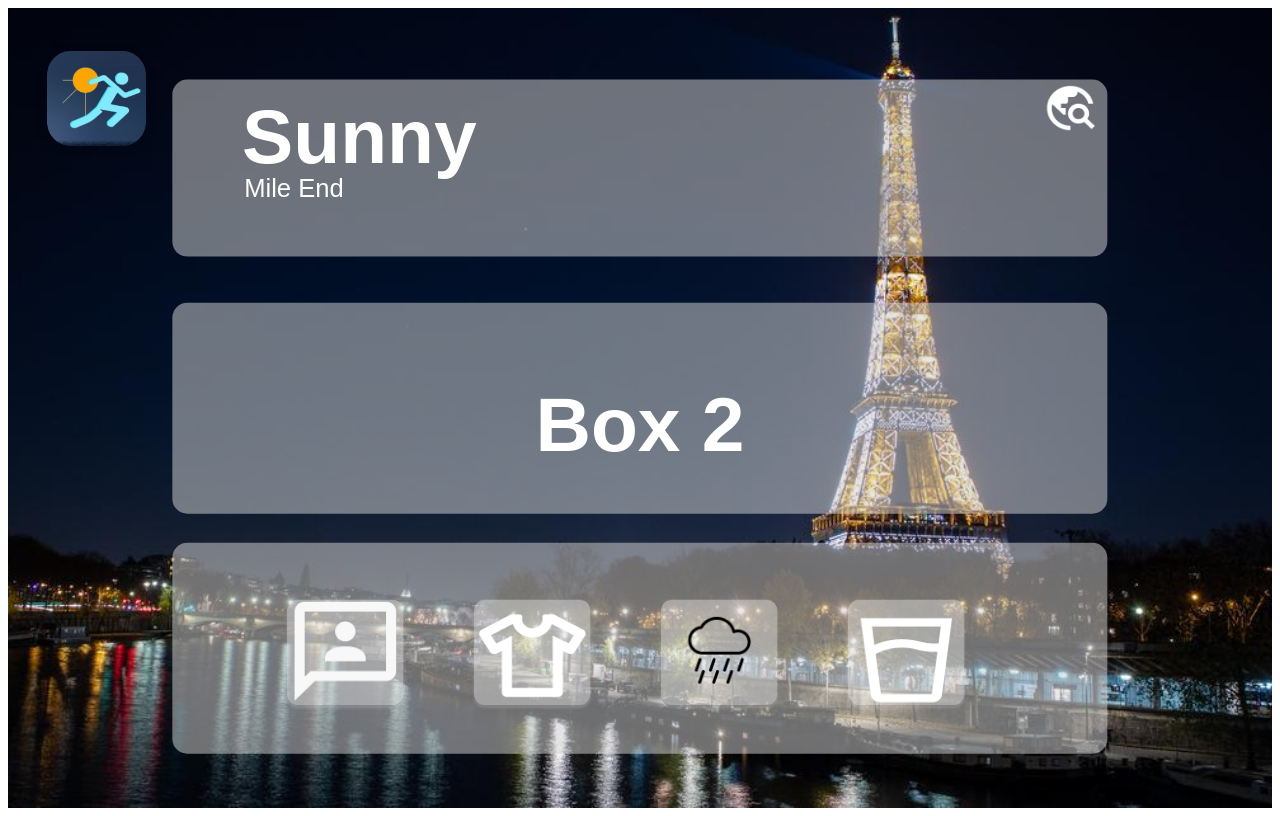
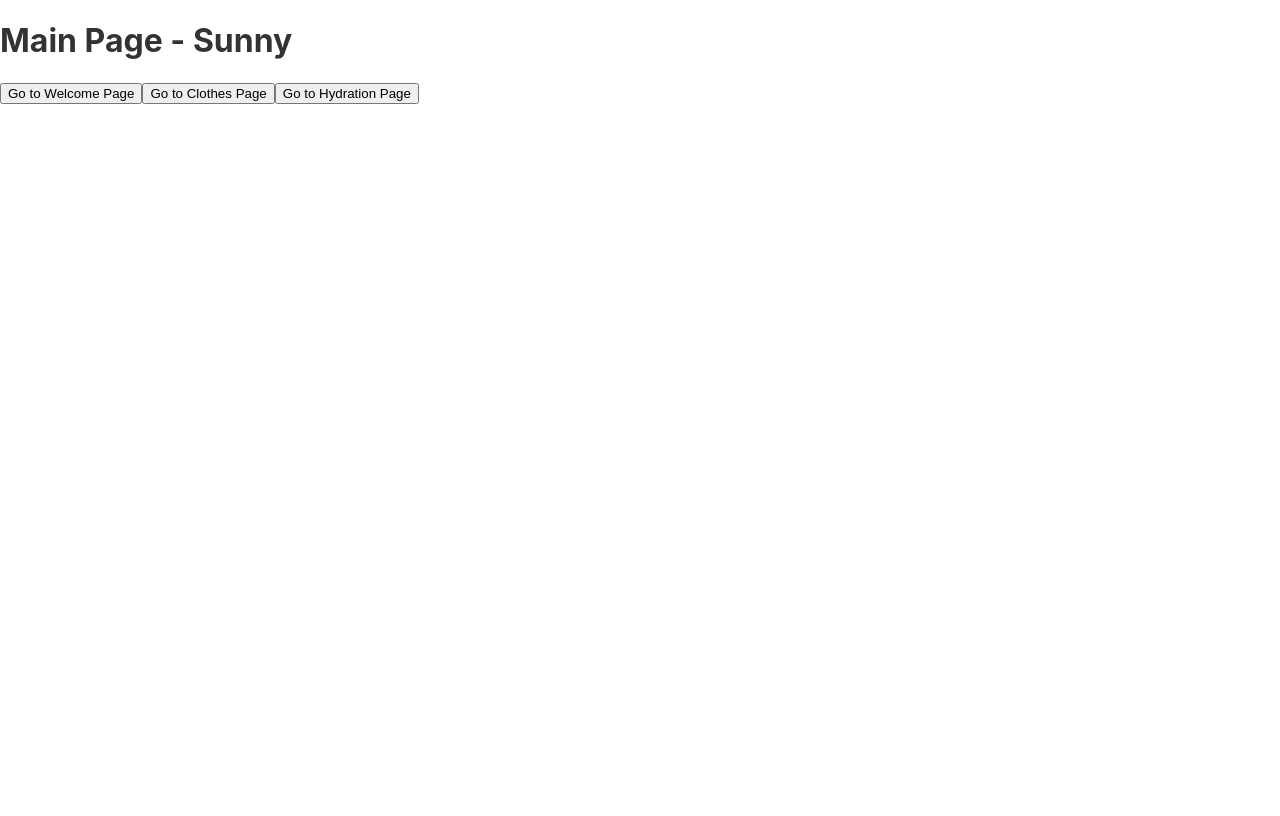
Before and after one commit to ainaJasmin/fitforecastapp, a React (Create React App) app: page /main in a window 1280 px wide. Built offline with nearby package versions, Linux system fonts and the light colour scheme.

Commit message:
jay's and tiago's up to 4.36pm

```diff
--- a/src/App.js
+++ b/src/App.js
@@ -17,6 +17,7 @@ import MainPageSunny from './MainPageSunny';
 import { BrowserRouter as Router, Routes, Route, Link } from 'react-router-dom';
 import ClothesPage from './Clothes';
 import WelcomePage from './WelcomePage';
+import HydrationPage from './HydrationPage';
 
 function App() {
     return (
@@ -26,6 +27,7 @@ function App() {
                 <Route path='welcome' element ={<WelcomePage />} />
                 <Route path="main" element={<MainPageSunny />} />
                 <Route path="clothes" element={<ClothesPage />} />
+                <Route path="hydration" element={<HydrationPage />} />
             </Routes>
         </Router>
     );
--- /dev/null
+++ b/src/HydrationPage.css
@@ -0,0 +1,77 @@
+/* HydrationPage.css */
+.background1 {
+    position: 100%;
+}
+
+.background-image {
+    position: absolute;
+    top: 0;
+    left: 0;
+    width: 100%;
+    height: 100%;
+    object-fit: cover;
+    z-index: -1; /* Ensure the background image stays behind the content */
+}
+
+.hydration-container {
+    position: relative; /* Ensure z-index works */
+    padding: 20px;
+    z-index: 1; /* Make sure content appears above the background image */
+}
+.hydration-container h1 {
+    color: black; /* Set title font color to black */
+}
+
+
+body {
+    font-family: Arial, sans-serif;
+    font-size: 16px;
+    color: #333;
+}
+
+.hydration-container {
+    padding: 20px;
+}
+
+.hydration-facts {
+    max-width: 800px;
+    margin: 0 auto;
+    background-color: #f0f0f0;
+    padding: 20px;
+    border-radius: 10px;
+    box-shadow: 0 4px 8px rgba(0, 0, 0, 0.1);
+}
+
+.hydration-facts h2 {
+    margin-top: 20px;
+}
+
+.hydration-facts p,
+.hydration-facts li {
+    line-height: 1.6;
+}
+
+.hydration-facts ul {
+    margin-top: 10px;
+}
+
+.glasswater-img {
+    cursor: pointer;
+    transition: transform 0.2s ease-in-out;
+}
+
+.glasswater-img:hover {
+    transform: scale(1.1);
+}
+
+@media screen and (max-width: 768px) {
+    .hydration-facts {
+        padding: 10px;
+    }
+}
+
+.logo {
+    position: absolute;
+    top: 200px; /* Adjust as needed */
+    left: 20px; /* Adjust as needed */
+}
--- /dev/null
+++ b/src/HydrationPage.jsx
@@ -0,0 +1,44 @@
+import React from 'react';
+import './HydrationPage.css';
+import Water from './water.jpg';
+import fitforecastLogoImg from './fitforecast logo.png'; // Import fitforecast logo image
+import { Link } from 'react-router-dom'; // Import Link component
+
+
+
+function HydrationPage() {
+    return (
+
+        <div className="background1">
+                <div>
+                {/* Use Link instead of <a> */}
+                <Link to="/main">
+                    <img src={fitforecastLogoImg} alt="Logo" className="logo" />
+                </Link>
+            </div>
+            <div className="hydration-container">
+                <h1>Stay Hydrated, Stay Healthy!</h1>
+                <div className="hydration-facts">
+                    <h2>Why Hydration is Important</h2>
+                    <p>Water is essential for various bodily functions, including regulating body temperature, transporting nutrients, and flushing out waste.</p>
+                    <h2>How Much Water Should You Drink?</h2>
+                    <p>The general recommendation is to drink about 8 glasses of water a day, which is around 2 liters or half a gallon. However, individual water needs may vary based on factors such as age, weight, activity level, and climate.</p>
+                    <h2>Tips for Staying Hydrated</h2>
+                    <ul>
+                        <li>Carry a reusable water bottle with you throughout the day.</li>
+                        <li>Drink water before, during, and after exercise.</li>
+                        <li>Set reminders to drink water if you tend to forget.</li>
+                        <li>Eat water-rich foods like fruits and vegetables.</li>
+                        <li>Limit intake of caffeinated and alcoholic beverages, as they can contribute to dehydration.</li>
+                    </ul>
+                    <h2>Signs of Dehydration</h2>
+                    <p>It's important to recognize the signs of dehydration, which may include dark urine, dry mouth, fatigue, dizziness, and headache. If you experience these symptoms, drink water immediately and seek medical attention if necessary.</p>
+                </div>
+            </div>
+            {/* Render background image */}
+            <img src={Water} alt="Water" className="background-image" />
+        </div>
+    );
+}
+
+export default HydrationPage;
--- a/src/MainPageSunny.jsx
+++ b/src/MainPageSunny.jsx
@@ -84,95 +84,110 @@
 // }
 
 // export default MainPageSunny;
+// import React, { useState, useEffect } from 'react';
+// import './MainPageSunny.css';
+// import MainPageNight from './MainPageNight'; // Import MainPageNight component
+// import eiffeltowerImg from './eiffeltower.jpg'; // Import eiffeltower image
+// import fitforecastLogoImg from './fitforecast logo.png'; // Import fitforecast logo image
+// import searchLogoImg from './search logo.png'; // Import search logo image
+// import rainImg from './rain.png'; // Import rain image
+// import tshirtlogoImg from './tshirtlogo.png'; // Import tshirtlogo image
+// import pfplogoImg from './pfplogo.png'; // Import pfplogo image
+// import glasswaterImg from './glasswater.png'; // Import glasswater image
+// import greyBoxesImg from './grey boxes2.png'; // Import grey boxes image
+// import { BrowserRouter as Router, Routes, Route, Link } from 'react-router-dom';
+// import WelcomePage from "./WelcomePage";
+// import { useNavigate } from 'react-router-dom';
 
-import React, { useState, useEffect } from 'react';
-//import './MainPageSunny.css';
-import './sunnyandnight.css'
-import MainPageNight from './MainPageNight'; // Import MainPageNight component
-import eiffeltowerImg from './eiffeltower.jpg'; // Import eiffeltower image
-import fitforecastLogoImg from './fitforecast logo.png'; // Import fitforecast logo image
-import searchLogoImg from './search logo.png'; // Import search logo image
-import rainImg from './rain.png'; // Import rain image
-import tshirtlogoImg from './tshirtlogo.png'; // Import tshirtlogo image
-import pfplogoImg from './pfplogo.png'; // Import pfplogo image
-import glasswaterImg from './glasswater.png'; // Import glasswater image
-import greyBoxesImg from './grey boxes2.png'; // Import grey boxes image
-import { BrowserRouter as Router, Routes, Route, Link } from 'react-router-dom';
-import WelcomePage from "./WelcomePage";
-import { useNavigate } from 'react-router-dom';
+// function MainPageSunny() {
+//     const navigate = useNavigate()
+//     const [isDayTime, setIsDayTime] = useState(true);
+
+//     useEffect(() => {
+//         const determineTimeOfDay = () => {
+//             const currentHour = new Date().getHours();
+//             // setIsDayTime(currentHour >= 6 && currentHour < 18); // Assume daytime between 6 AM and 6 PM
+//         };
+
+//         determineTimeOfDay(); // Determine time of day when component mounts
+
+//         const interval = setInterval(determineTimeOfDay, 60000); // Check every minute for time updates
+
+//         return () => clearInterval(interval); // Cleanup interval on component unmount
+//     }, []); // Empty dependency array ensures useEffect runs only once
+
+//     if (!isDayTime) {
+//         return <MainPageNight />;
+//     }
+
+//     // Daytime content rendering
+//     return (
+//         <div className="background">
+
+//             {/* Render daytime content */}
+//             <img src={eiffeltowerImg} alt="Logo" className="background-image" />
+//             <a href="/">
+//                 <img src={fitforecastLogoImg} alt="Logo" className="logo" />
+//             </a>
+//             <div className="overlay" style={{ top: '20%' }}>
+//                 <img src={searchLogoImg} alt="Logo" className="searchLogo" />
+//                 <div className="text-container">
+//                     <div className="sunny text-box">
+//                         <h1>Sunny</h1>
+//                     </div>
+//                     <div className="location text-box">
+//                         <p className="location">Mile End</p>
+//                     </div>
+//                 </div>
+//             </div>
+
+//             <div className="overlay2" style={{ top: '50%' }}>
+//                 <div className="text-container">
+//                     <h1>Box 2</h1>
+//                     <p className="location"></p>
+//                     <p className="temperature"></p>
+//                 </div>
+//             </div>
+
+//             <div className="overlay3" style={{ top: '80%' }}>
+//                 <div className="text-container">
+//                     <a href="">
+//                         <img src={greyBoxesImg} alt="Logo" className="greybox"/>
+//                         <img src={rainImg} alt="Logo" className="greybox"/>
+//                     </a>
+//                     <a href="clothes">
+//                         <img src={greyBoxesImg} alt="Logo" className="greybox2"/>
+//                         <img src={tshirtlogoImg} alt="Logo" className="greybox2"/>
+//                     </a>
+
+//                     <img src={pfplogoImg} alt="Logo" className="greybox3"/>
+//                     <img src={greyBoxesImg} alt="Logo" className="greybox3"/>
+
+//                     <a href="">
+//                         <img src={greyBoxesImg} alt="Logo" className="greybox4"/>
+//                         <img src={glasswaterImg} alt="Logo" className="greybox4"/>
+//                     </a>
+//                     <p className="location"></p>
+//                     <p className="temperature"></p>
+//                 </div>
+//             </div>
+//         </div>
+//     );
+// }
+
+// export default MainPageSunny;
+
+
+import React from 'react';
+import { Link } from 'react-router-dom';
 
 function MainPageSunny() {
-    const navigate = useNavigate()
-    const [isDayTime, setIsDayTime] = useState(true);
-
-    useEffect(() => {
-        const determineTimeOfDay = () => {
-            const currentHour = new Date().getHours();
-            // setIsDayTime(currentHour >= 6 && currentHour < 18); // Assume daytime between 6 AM and 6 PM
-        };
-
-        determineTimeOfDay(); // Determine time of day when component mounts
-
-        const interval = setInterval(determineTimeOfDay, 60000); // Check every minute for time updates
-
-        return () => clearInterval(interval); // Cleanup interval on component unmount
-    }, []); // Empty dependency array ensures useEffect runs only once
-
-    if (!isDayTime) {
-        return <MainPageNight />;
-    }
-
-    // Daytime content rendering
     return (
-        <div className="background">
-
-            {/* Render daytime content */}
-            <img src={eiffeltowerImg} alt="Logo" className="background-image" />
-            <a href="/">
-                <img src={fitforecastLogoImg} alt="Logo" className="logo" />
-            </a>
-            <div className="overlay" style={{ top: '20%' }}>
-                <img src={searchLogoImg} alt="Logo" className="searchLogo" />
-                <div className="text-container">
-                    <div className="sunny text-box">
-                        <h1>Sunny</h1>
-                    </div>
-                    <div className="location text-box">
-                        <p className="location">Mile End</p>
-                    </div>
-                </div>
-            </div>
-
-            <div className="overlay2" style={{ top: '50%' }}>
-                <div className="text-container">
-                    <h1>Box 2</h1>
-                    <p className="location"></p>
-                    <p className="temperature"></p>
-                </div>
-            </div>
-
-            <div className="overlay3" style={{ top: '80%' }}>
-                <div className="text-container">
-                    <a href="">
-                        <img src={greyBoxesImg} alt="Logo" className="greybox"/>
-                        <img src={rainImg} alt="Logo" className="greybox"/>
-                    </a>
-                    <a href="clothes">
-                        <img src={greyBoxesImg} alt="Logo" className="greybox2"/>
-                        <img src={tshirtlogoImg} alt="Logo" className="greybox2"/>
-                    </a>
-
-                    <img src={pfplogoImg} alt="Logo" className="greybox3"/>
-                    <img src={greyBoxesImg} alt="Logo" className="greybox3"/>
-
-                    <a href="">
-                        <img src={greyBoxesImg} alt="Logo" className="greybox4"/>
-                        <img src={glasswaterImg} alt="Logo" className="greybox4"/>
-                    </a>
-                    <p className="location"></p>
-                    <p className="temperature"></p>
-                </div>
-            </div>
+        <div>
+            <h1>Main Page - Sunny</h1>
+            <button onClick={() => window.location.href = '/welcome'}>Go to Welcome Page</button>
+            <button onClick={() => window.location.href = '/clothes'}>Go to Clothes Page</button>
+            <button onClick={() => window.location.href = '/hydration'}>Go to Hydration Page</button>
         </div>
     );
 }
--- a/src/index.js
+++ b/src/index.js
@@ -11,8 +11,8 @@
 // );
 import React from 'react';
 import ReactDOM from 'react-dom';
-import ClothesPage from './Clothes';
 import App from './App';
+import './index.css'
 
 ReactDOM.render(
     <React.StrictMode>
```
Also changed, not shown: src/water.jpg (added).
